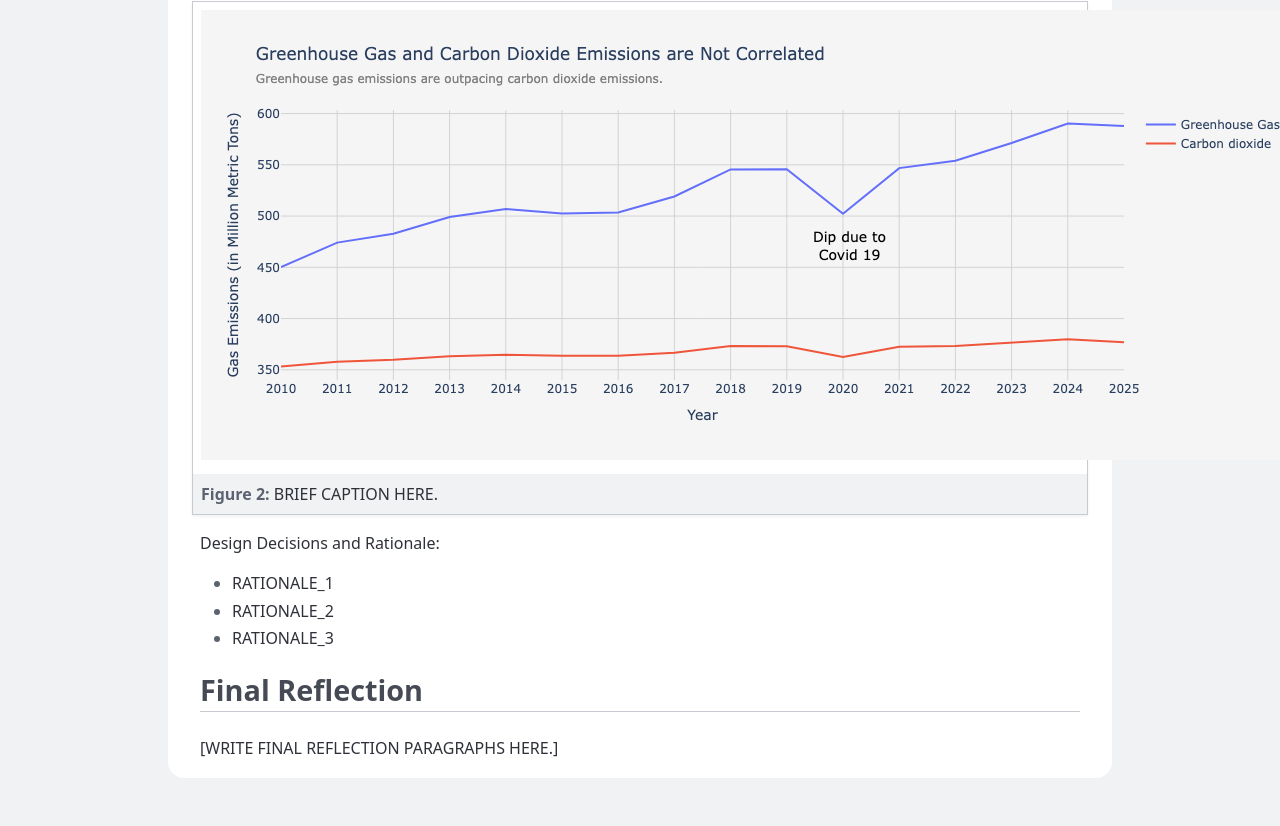
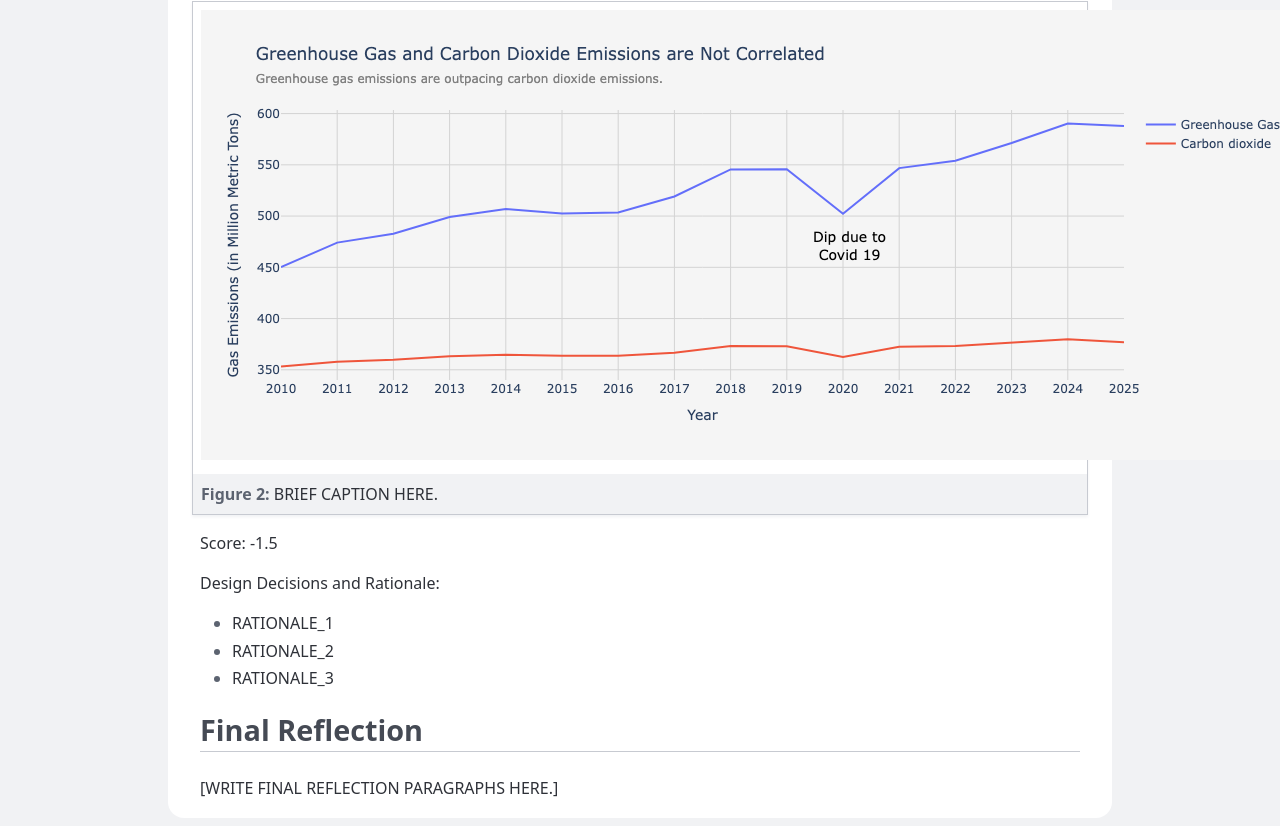
Before and after one commit to shantguedekelian/Project-2, a plain HTML site: page project2_report.html in a window 1280 px wide. Shown: the part 1611-2437 px from the top of the page. Before the commit the page ends 2397 px from the top, so only its background shows below. Drawn offline with Linux system fonts and the light colour scheme.

Commit message:
html site

```diff
--- a/project2_report.html
+++ b/project2_report.html
@@ -183,6 +183,7 @@ Using yearly averages reduces short-term fluctuations, making the final plot smo
           <figcaption>BRIEF CAPTION HERE.</figcaption>
         </figure>
 
+        <p>Score: -1.5</p>
         <p>Design Decisions and Rationale:</p>
 
         <ul>
```
